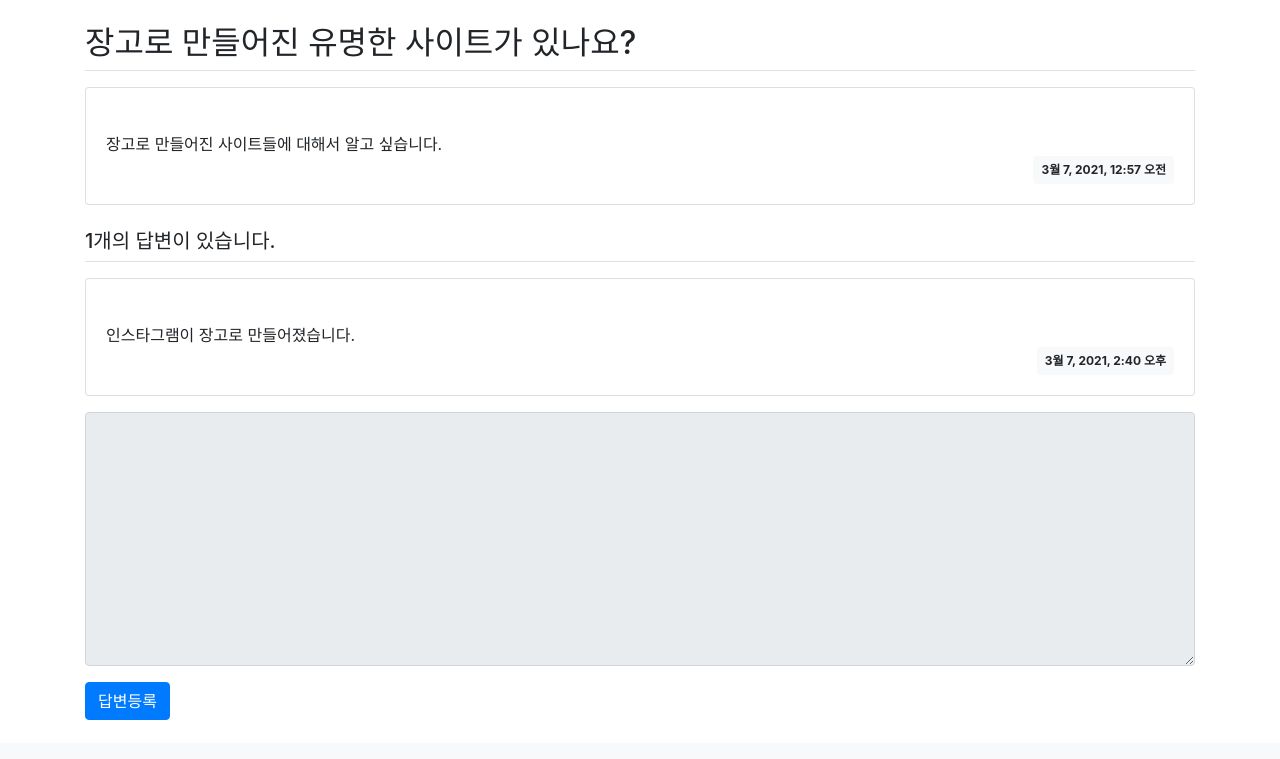
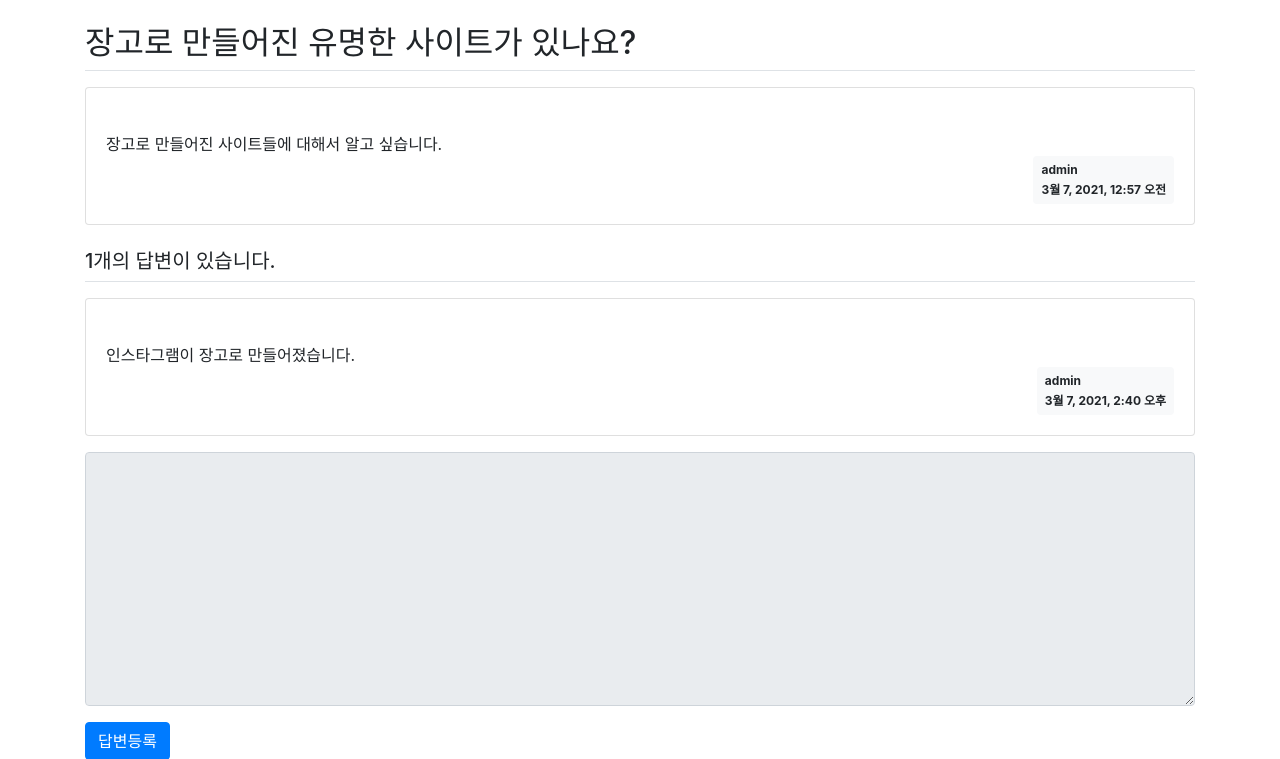
Before and after one commit to hyunsu00/mysite, a Django app: page /pybo/1/ in a window 1280 px wide. Shown: the part 57-816 px from the top of the page. Before the commit the page ends 777 px from the top, so only its background shows below. Run offline with Django 3.2, Linux system fonts and the light colour scheme; data comes from the database, SQL or seed files in the repository; some libraries are stand-ins or nearby versions.

Commit message:
3-08 글쓴이 표시하기

```diff
--- a/templates/pybo/question_detail.html
+++ b/templates/pybo/question_detail.html
@@ -13,7 +13,10 @@
 				{{ question.content }}
 			</div>
 			<div class="d-flex justify-content-end">
-				<div class="badge badge-light p-2">{{ question.create_date }}</div>
+				<div class="badge badge-light p-2 text-left">
+					<div class="mb-2">{{ question.author.username }}</div>
+					<div>{{ question.create_date }}</div>
+				</div>
 			</div>
 		</div>
 	</div>
@@ -28,7 +31,10 @@
 				{{ answer.content }}
 			</div>
 			<div class="d-flex justify-content-end">
-				<div class="badge badge-light p-2">{{ answer.create_date }}</div>
+				<div class="badge badge-light p-2 text-left">
+					<div class="mb-2">{{ answer.author.username }}</div>
+					<div>{{ answer.create_date }}</div>
+				</div>
 			</div>
 		</div>
 	</div>
```
Also changed, not shown: templates/pybo/question_list.html (+6 -4 lines).
